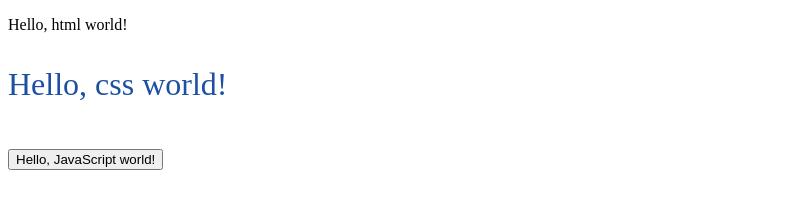
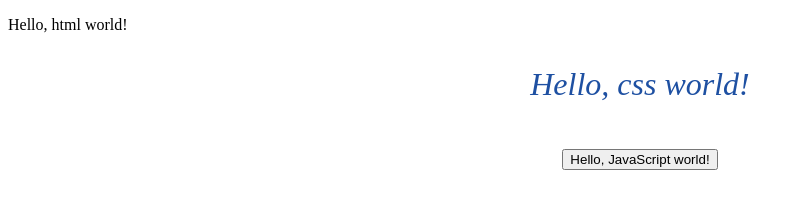
Before and after one commit to GaaarfieldWang/gaaarfieldwang.github.io, a plain HTML site: page index.html in a window 1280 px wide. Shown: the whole page, without its empty margins (0-803 px from the left). Drawn offline with Linux system fonts and the light colour scheme.

Commit message:
Update style.css

```diff
--- a/style.css
+++ b/style.css
@@ -1,9 +1,10 @@
 .hello {
     color: #1e50a2;
     font-family: 'Times New Roman', Times, serif;
+    font-style: italic;
     font-size: 24pt;
 }
-/*
+
 .u-textCenter {
     text-align: center;
-} */
+}
```
